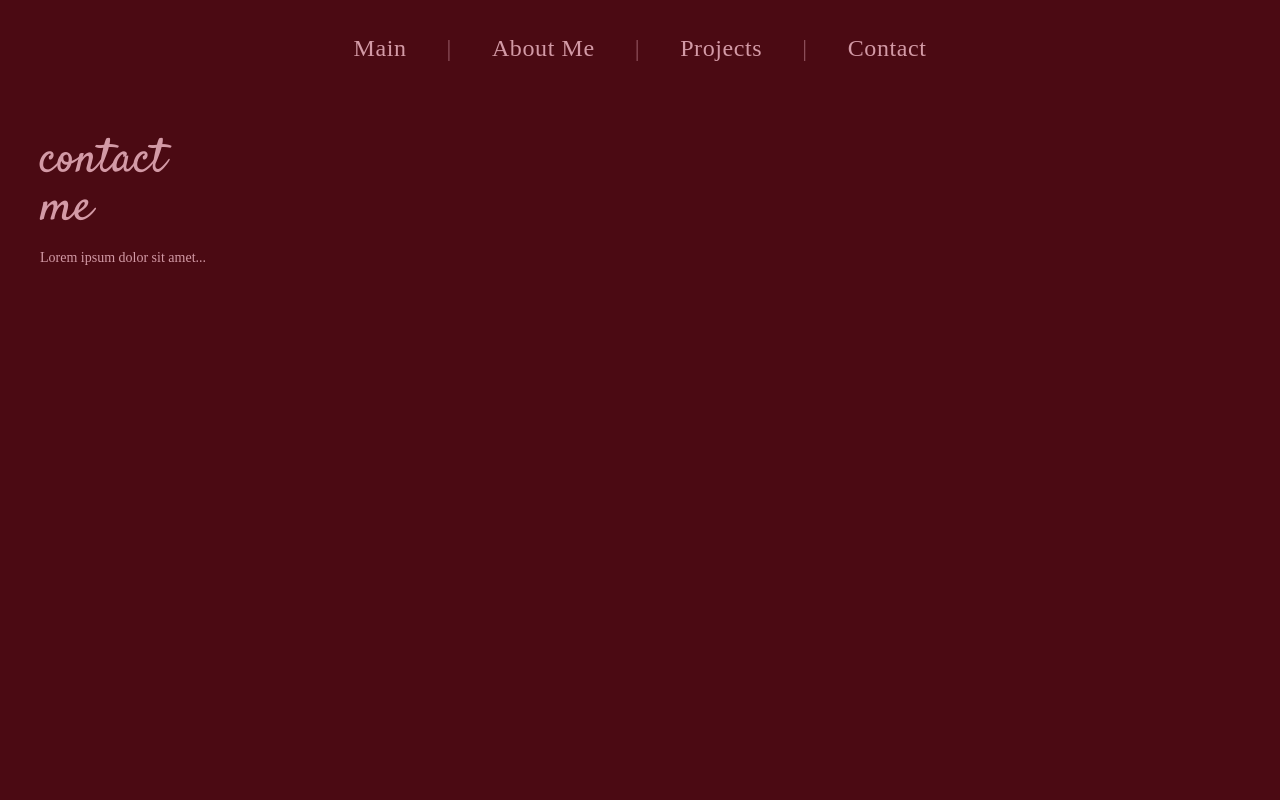
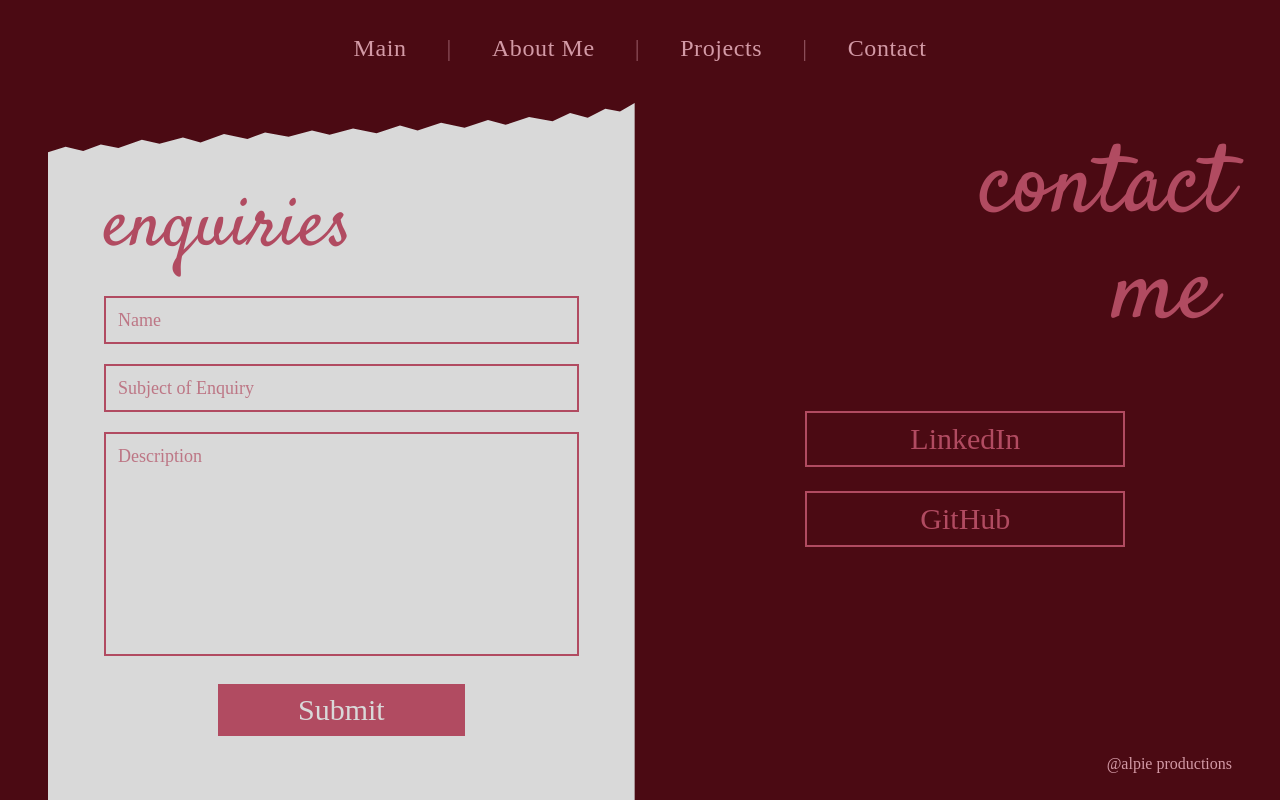
Before and after one commit to alpasahai/alpie_portfolio, a React (Vite) app in the folder a_portfolio/: page /contact in a window 1280 px wide. Built offline with nearby package versions, Linux system fonts and the light colour scheme; a web font is replaced by a local one.

Commit message:
Fixing/Updating the Contact Me page

```diff
--- a/a_portfolio/src/pages/contact_me.jsx
+++ b/a_portfolio/src/pages/contact_me.jsx
@@ -1,37 +1,177 @@
-import { motion } from "framer-motion";
+import { useState } from "react";
+import { motion, AnimatePresence } from "framer-motion";
+import emailjs from "@emailjs/browser";
 import Navbar from "../components/Navbar";
-import { succession_container, grow_in_item, pan_left } from "../utilities/animation";
+import { pan_left, pan_right } from "../utilities/animation";
 
-//Project Line-up: name, lang, image, github link
-const projects = [
-  { name: "Project Name", lang: "React", image: "../design_elements/facecard.png", github: "https://www.google.com/maps" },
-  { name: "Project Name", lang: "React", image: "../design_elements/facecard.png", github: "https://www.google.com/maps" },
-  { name: "Project Name", lang: "React", image: "../design_elements/facecard.png", github: "https://www.google.com/maps" },
-  { name: "Project Name", lang: "React", image: "../design_elements/facecard.png", github: "https://www.google.com/maps" },
-  { name: "Project Name", lang: "React", image: "../design_elements/facecard.png", github: "https://www.google.com/maps" },
-  { name: "Project Name", lang: "React", image: "../design_elements/facecard.png", github: "https://www.google.com/maps" },
-  { name: "Project Name", lang: "React", image: "../design_elements/facecard.png", github: "https://www.google.com/maps" },
-  { name: "Project Name", lang: "React", image: "../design_elements/facecard.png", github: "https://www.google.com/maps" },
-  { name: "Project Name", lang: "React", image: "../design_elements/facecard.png", github: "https://www.google.com/maps" },
+//Links for the buttons
+const socials = [
+  { name: "LinkedIn", url: "https://www.linkedin.com/in/alpa-sahai/" },
+  { name: "GitHub", url: "https://github.com/alpasahai" },
 ];
 
+//The ripped paper edge
+const ripped_edge =
+  "polygon(0% 8%, 3% 7.2%, 6% 7.8%, 9% 6.9%, 12% 7.4%, 16% 6.2%, 19% 6.8%, 23% 5.9%, 26% 6.6%, 30% 5.4%, 34% 6.1%, 37% 5.2%, 41% 5.8%, 45% 4.9%, 48% 5.5%, 52% 4.6%, 56% 5.3%, 60% 4.2%, 63% 4.9%, 67% 3.8%, 71% 4.5%, 75% 3.4%, 78% 4.1%, 82% 3%, 86% 3.6%, 89% 2.4%, 92% 3.1%, 95% 1.8%, 97.5% 2.2%, 100% 1%, 100% 100%, 0% 100%)";
+
+//Empty form statte:
+const empty_form = { name: "", subject: "", message: "" };
+
 export default function ContactPage() {
+  const [form, setForm] = useState(empty_form);
+  const [errors, setErrors] = useState({});
+  const [sending, setSending] = useState(false);
+  const [modal, setModal] = useState(null);
+
+  const handleChange = (e) => {
+    const { name, value } = e.target;
+    setForm({ ...form, [name]: value });
+    setErrors({ ...errors, [name]: false }); //clear the error once they start typing
+  };
+
+  //Error checking so returns true only if every box has something in it
+  const validate = () => {
+    const new_errors = {
+      name: form.name.trim() === "",
+      subject: form.subject.trim() === "",
+      message: form.message.trim() === "",
+    };
+    setErrors(new_errors);
+    return !new_errors.name && !new_errors.subject && !new_errors.message;
+  };
+
+  const handleSubmit = async (e) => {
+    e.preventDefault(); //stops the page from refreshing
+    if (!validate()) return;
+
+    setSending(true);
+    try {
+      await emailjs.send(
+        import.meta.env.VITE_EMAILJS_SERVICE_ID,
+        import.meta.env.VITE_EMAILJS_TEMPLATE_ID,
+        { name: form.name, subject: form.subject, message: form.message },
+        { publicKey: import.meta.env.VITE_EMAILJS_PUBLIC_KEY }
+      );
+      setForm(empty_form); //clear the boxes
+      setModal("sent");
+    }
+    catch (err) {
+      console.error("EmailJS error:", err);
+      setModal("error"); //keep what they typed so they can try again
+    }
+    finally {
+      setSending(false);
+    }
+  };
+
+  const boxStyle = (field) =>
+    `w-full bg-transparent border-2 px-3 py-2 font-body text-lg text-rose placeholder-rose/70 outline-none focus:bg-white/40 transition-colors ${
+      errors[field] ? "border-red-600" : "border-rose"
+    }`;
+
   return (
-    <div className="min-h-screen bg-maroon">
+    <div className="min-h-screen bg-maroon flex flex-col">
       <Navbar />
 
-      <div className="max-w-7.5xl mx-auto flex gap-10 px-10 py-10">
+      <div className="flex-1 w-full max-w-7xl mx-auto grid grid-cols-[1.1fr_1fr] gap-16 px-12">
+        {/*LEFT - the ripped paper enquiry sheet pans in frm the left*/}
         <motion.div
           initial="hidden"
           animate="visible"
           variants={pan_left}
-          className="w-1/4"
+          className="bg-creme pt-24 pb-16 px-14 flex flex-col"
+          style={{ clipPath: ripped_edge }}
         >
-          <h2 className="font-heading text-5xl text-blush mb-4">contact<br />me</h2>
-          <p className="font-body text-blush text-sm">Lorem ipsum dolor sit amet...</p>
+          <h2 className="font-heading text-7xl text-rose mb-8">enquiries</h2>
+
+          {/*noValidate = turn off the browser's own popups so we can use OUR error checking*/}
+          <form onSubmit={handleSubmit} noValidate className="flex flex-col gap-5 flex-1">
+            <input name="name" placeholder="Name" value={form.name} onChange={handleChange} className={boxStyle("name")} />
+            <input name="subject" placeholder="Subject of Enquiry" value={form.subject} onChange={handleChange} className={boxStyle("subject")} />
+            <textarea name="message" placeholder="Description" value={form.message} onChange={handleChange} className={`${boxStyle("message")} resize-none flex-1 min-h-[160px]`} />
+
+            {/*Only shows up if something is missing*/}
+            {(errors.name || errors.subject || errors.message) && (
+              <p className="font-body text-red-600 text-sm -mt-2">Please fill in all the boxes before sending!</p>
+            )}
+
+            <button
+              type="submit"
+              disabled={sending}
+              className="self-center mt-2 bg-rose text-creme font-nav text-3xl px-20 py-2 transition-opacity hover:opacity-80 disabled:opacity-50 disabled:cursor-wait"
+            >
+              {sending ? "Sending..." : "Submit"}
+            </button>
+          </form>
         </motion.div>
 
+        {/*RIGHT - contact me + links pan in frm the right*/}
+        <motion.div
+          initial="hidden"
+          animate="visible"
+          variants={pan_right}
+          className="flex flex-col items-end pt-10"
+        >
+          <h1 className="font-heading text-rose text-8xl leading-[1.1] text-right">
+            contact
+            <br />
+            <span className="pr-4">me</span>
+          </h1>
+
+          <div className="flex flex-col gap-6 mt-16 w-80 self-center">
+            {socials.map((social) => (
+              <motion.a
+                key={social.name}
+                href={social.url}
+                target="_blank" //opens in a new tab so they don't leave my site
+                rel="noopener noreferrer"
+                whileHover={{ scale: 1.05 }}
+                className="border-2 border-rose text-rose font-nav text-3xl text-center py-2 transition-colors hover:bg-rose hover:text-creme"
+              >
+                {social.name}
+              </motion.a>
+            ))}
+          </div>
+
+          <p className="font-body text-blush mt-auto pb-6">@alpie productions</p>
+        </motion.div>
       </div>
+
+      {/*THE MODAL - AnimatePresence lets it animate OUT when it closes, not just in*/}
+      <AnimatePresence>
+        {modal && (
+          <motion.div
+            initial={{ opacity: 0 }}
+            animate={{ opacity: 1 }}
+            exit={{ opacity: 0 }}
+            onClick={() => setModal(null)} //click the dark background to close
+            className="fixed inset-0 z-50 bg-black/60 flex items-center justify-center"
+          >
+            <motion.div
+              initial={{ scale: 0.6, rotate: -4 }}
+              animate={{ scale: 1, rotate: 0, transition: { type: "spring", stiffness: 200, damping: 12 } }}
+              exit={{ scale: 0.6, opacity: 0 }}
+              onClick={(e) => e.stopPropagation()} //clicking the card itself shouldn't close it
+              className="bg-creme px-16 py-10 flex flex-col items-center gap-6 shadow-2xl"
+            >
+              <h3 className="font-heading text-6xl text-rose">
+                {modal === "sent" ? "Message Sent!" : "Message Error (it's having a moment)!"}
+              </h3>
+              <p className="font-body text-rose text-center">
+                {modal === "sent"
+                  ? "Thank you for reaching out, I'll get back to you soon!!"
+                  : "Something went wrong sending your message, please try again."}
+              </p>
+              <button
+                onClick={() => setModal(null)}
+                className="bg-rose text-creme font-nav text-2xl px-10 py-1 hover:opacity-80"
+              >
+                Close
+              </button>
+            </motion.div>
+          </motion.div>
+        )}
+      </AnimatePresence>
     </div>
   );
 }
```
Also changed, not shown: 1 other file (tests, documents, lock files or other folders).
